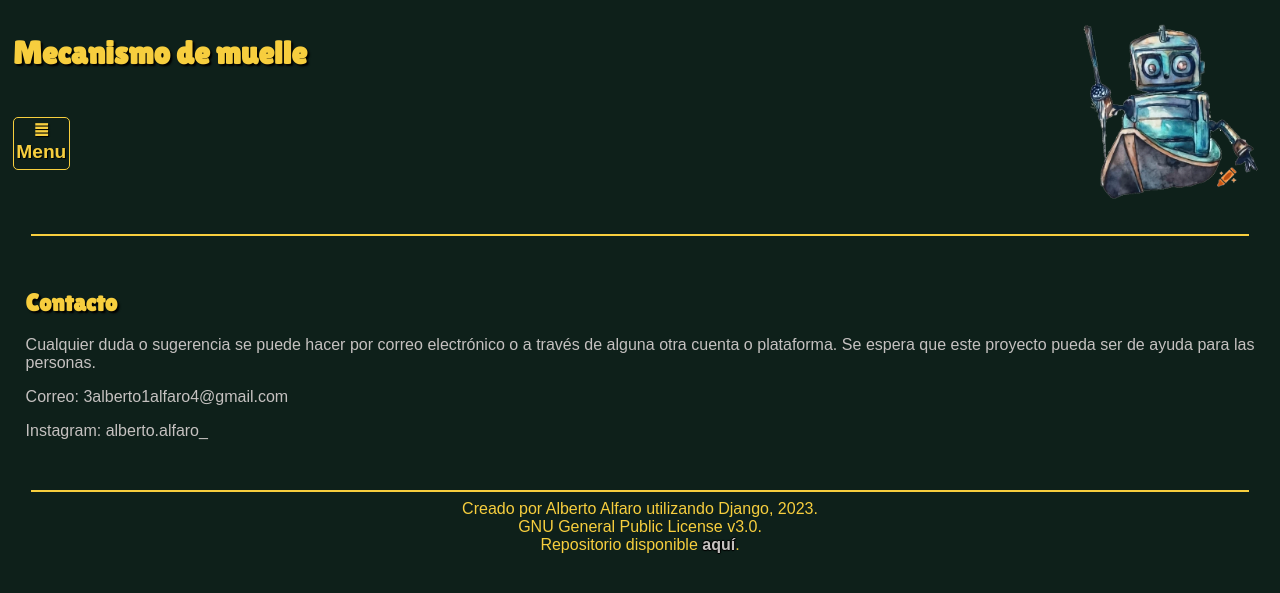
After one commit to alfaro05/mecanismo_muelle, a Django app: page /contacto in a window 1280 px wide. The commit adds this page. Shown: the top 593 px of the page. Run offline with Django 4.2, Linux system fonts and the light colour scheme; some web fonts are replaced.

Commit message:
added contact info and the menu is working fine. Still has to be fixed

```diff
--- a/interfaz/templates/interfaz/base.html
+++ b/interfaz/templates/interfaz/base.html
@@ -20,7 +20,7 @@
                 <div class="dropdown" id="dropdown">
                     <a href="{% url 'simulacion' %}" class="menu-item">Simulación</a>
                     <a href="{% url 'sobre_el_proyecto' %}" class="menu-item">Sobre el proyecto</a>
-                    <a href="#" class="menu-item">Contacto</a>
+                    <a href="{% url 'contacto' %}" class="menu-item">Contacto</a>
                 </div>
             </div>
             <img src="{% static 'img/robot_bote.png' %}" alt="Logo de robot en bote"
--- /dev/null
+++ b/interfaz/templates/interfaz/contacto.html
@@ -0,0 +1,17 @@
+{% extends 'interfaz/base.html' %}
+
+{% block title %}Contacto{% endblock %}
+{% block body_content %}
+<h2>Contacto</h2>
+<p>Cualquier duda o sugerencia se puede hacer por correo electrónico
+    o a través de alguna otra cuenta o plataforma. Se espera que este
+    proyecto pueda ser de ayuda para las personas.
+</p>
+<p>
+    Correo: 3alberto1alfaro4@gmail.com
+</p>
+<p>
+    Instagram: alberto.alfaro_
+</p>
+
+{% endblock %}
--- a/interfaz/templates/interfaz/sobre_el_proyecto.html
+++ b/interfaz/templates/interfaz/sobre_el_proyecto.html
@@ -1,6 +1,6 @@
 {% extends 'interfaz/base.html' %}
 {% block title %}Sobre el proyecto{% endblock %}
-{% block body-content %}
+{% block body_content %}
 <h2>¿Qué es esto?</h2>
 <p>Esta página contiene una aplicación web sencilla que permite
     obtener información sobre el modelo de un mecanismo sencillo. Dicho
--- a/interfaz/urls.py
+++ b/interfaz/urls.py
@@ -5,5 +5,6 @@ urlpatterns = [
     path("", views.index, name="index"),
     path("simulacion", views.simulacion, name="simulacion"),
     path("resultados", views.resultados, name="resultados"),
-    path("sobre_el_proyecto", views.sobre_el_proyecto, name="sobre_el_proyecto")
+    path("sobre_el_proyecto", views.sobre_el_proyecto, name="sobre_el_proyecto"),
+    path("contacto", views.contacto, name="contacto")
 ]
--- a/interfaz/views.py
+++ b/interfaz/views.py
@@ -9,7 +9,7 @@ def simulacion(request):
     return render(request, "interfaz/simulacion.html")
 
 def sobre_el_proyecto(request):
-    return render(request, "sobre_el_proyecto.html")
+    return render(request, "interfaz/sobre_el_proyecto.html")
 
 def resultados(request):
     #Receive the arguments from the user through HTTP method
@@ -48,3 +48,6 @@ def resultados(request):
         result_dict[key]=round(float(result_dict[key]),3)
 
     return render(request, "interfaz/resultados.html",result_dict)
+
+def contacto(request):
+    return render(request, "interfaz/contacto.html")
```
